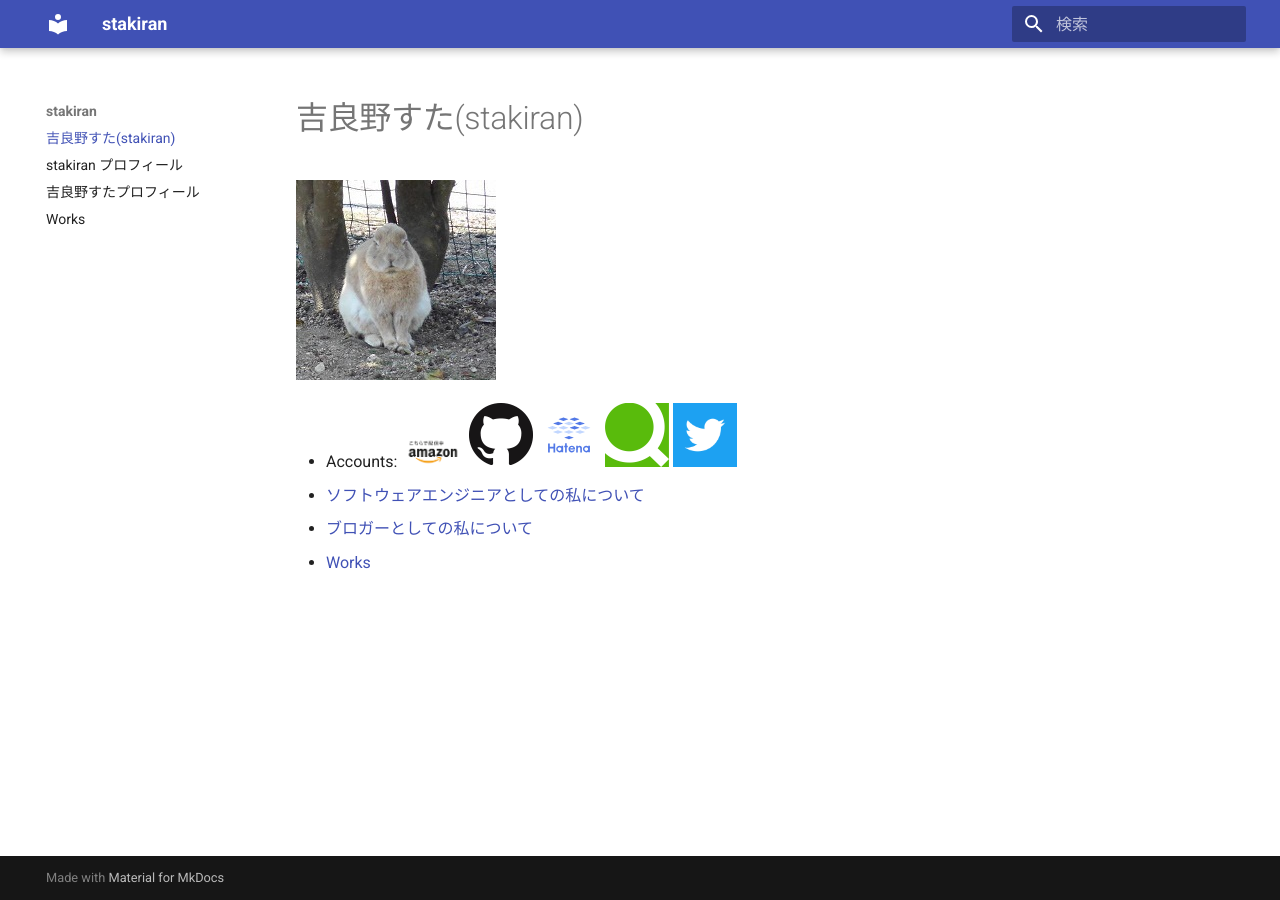
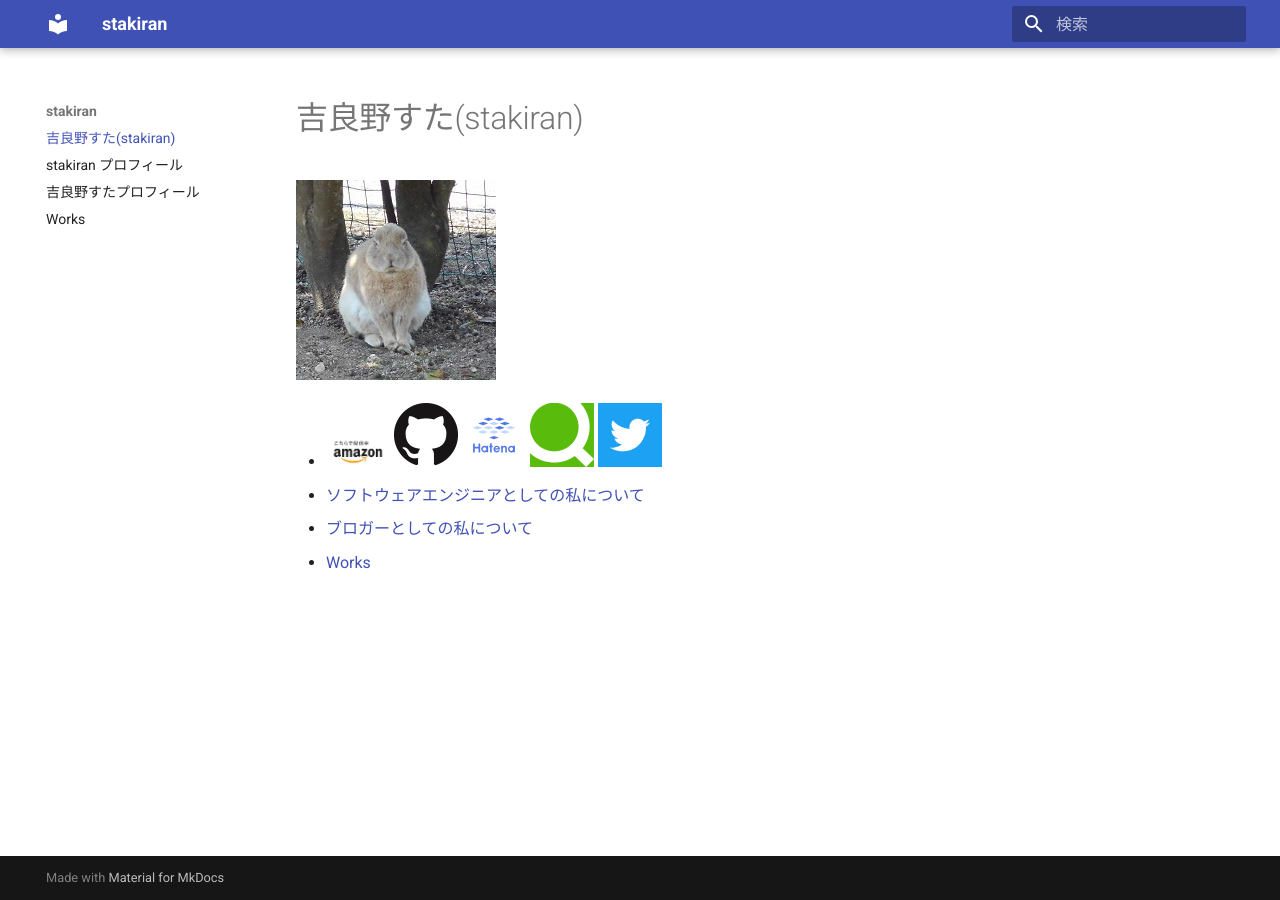
Before and after one commit to stakiran/stakiran, an MkDocs documentation site: the page built from src/index.md, in a window 1280 px wide. Built offline with MkDocs 1.6.1 and Material for MkDocs 9.7.7, drawn with Linux system fonts in a browser that asks for light colours.

Commit message:
remove accounts description.

```diff
--- a/docs/index.html
+++ b/docs/index.html
@@ -252,7 +252,7 @@
                 <h1 id="stakiran">吉良野すた(stakiran)<a class="headerlink" href="#stakiran" title="Permanent link">&para;</a></h1>
 <p><img alt="avatarhalf" src="avatar_half.jpg" /></p>
 <ul>
-<li>Accounts: <a href="https://www.amazon.co.jp/吉良野すた/e/B07JLHMBDV" target="_blank"><img src="logo/amazon.png" alt="amazon_logo" width="64" height="32"></a>
+<li><a href="https://www.amazon.co.jp/吉良野すた/e/B07JLHMBDV" target="_blank"><img src="logo/amazon.png" alt="amazon_logo" width="64" height="32"></a>
     <a href="https://github.com/stakiran" target="_blank"><img src="logo/github.png" alt="github_logo" width="64" height="64"></a>
     <a href="http://profile.hatena.ne.jp/stakiran/" target="_blank"><img src="logo/hatena.svg" alt="hatena_logo" width="64" height="64"></a>
     <a href="https://qiita.com/sta" target="_blank"><img src="logo/qiita.png" alt="qiita_logo" width="64" height="64"></a>
--- a/src/index.md
+++ b/src/index.md
@@ -1,7 +1,7 @@
 # 吉良野すた(stakiran)
 ![avatarhalf](avatar_half.jpg)
 
-- Accounts: <a href="https://www.amazon.co.jp/吉良野すた/e/B07JLHMBDV" target="_blank"><img src="logo/amazon.png" alt="amazon_logo" width="64" height="32"></a>
+- <a href="https://www.amazon.co.jp/吉良野すた/e/B07JLHMBDV" target="_blank"><img src="logo/amazon.png" alt="amazon_logo" width="64" height="32"></a>
     <a href="https://github.com/stakiran" target="_blank"><img src="logo/github.png" alt="github_logo" width="64" height="64"></a>
     <a href="http://profile.hatena.ne.jp/stakiran/" target="_blank"><img src="logo/hatena.svg" alt="hatena_logo" width="64" height="64"></a>
     <a href="https://qiita.com/sta" target="_blank"><img src="logo/qiita.png" alt="qiita_logo" width="64" height="64"></a>
```
Also changed, not shown: docs/search/search_index.json (+1 -1 lines), 1 other file.
